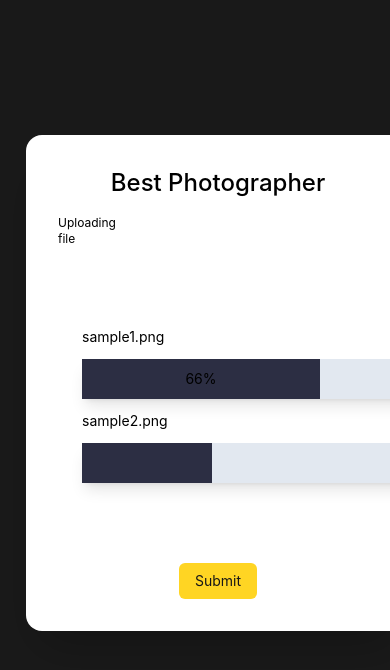
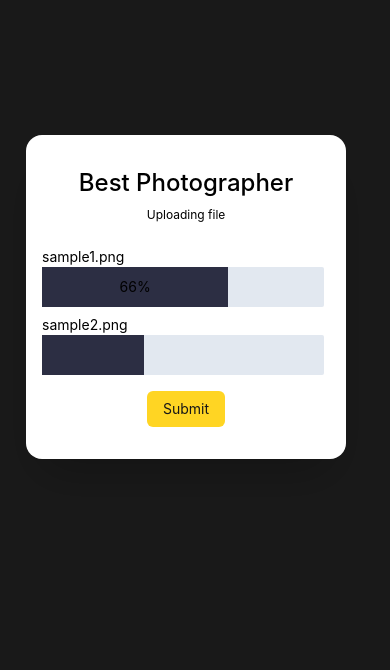
Before and after one commit to best2025j/FotoconWeb, a React (Create React App) app: page /upload in a window 390 px wide. Shown: the top 670 px of the page. Built offline with nearby package versions, Linux system fonts and the light colour scheme.

Commit message:
modal resizing for mobile veiw

```diff
--- a/src/Components/Upload.jsx
+++ b/src/Components/Upload.jsx
@@ -4,33 +4,33 @@ import Modal from "../Pages/Modal";
 const Upload = () => {
   return (
     <Modal>
-      <div className="px-4">
-        <div>
-          <h1 className="text-2xl text-bold text-center">Best Photographer</h1>
-          <p className="pr-[20rem] py-4 text-xs">Uploading file</p>
+      <div className="">
+        <div className="text-center">
+          <h1 className="text-2xl text-bold">Best Photographer</h1>
+          <p className="sm:pr-[20rem] sm:py-4 py-2 text-xs">Uploading file</p>
         </div>
 
-        <div className=" text-sm border-[#C4C4C4] m-4 border-dashed w-[26rem] mx-auto rounded-xl">
-          <div className="space-y-3 py-12 items-center px-6 ">
-            <div className="space-y-3">
+        <div className=" text-sm border-[#C4C4C4] m-4 border-dashed sm:w-[26rem] w-[18rem] mx-auto rounded-xl">
+          <div className="space-y-2 sm:py-2 items-center ">
+            <div className="sm:space-y-3">
               <p>sample1.png</p>
-              <div className=" bg-slate-200 shadow-lg w-[98%] rounded-sm">
+              <div className=" bg-slate-200 shadow-3xl w-[98%] rounded-sm">
                 <div className="bg-[#2C2E43] h-10 flex justify-center items-center w-[66%]">
                   66%
                 </div>
               </div>
             </div>
 
-            <div className="space-y-3">
+            <div className="sm:space-y-3">
               <p>sample2.png</p>
-              <div className=" bg-slate-200 shadow-lg w-[98%] rounded-sm">
+              <div className=" bg-slate-200 shadow-3xl w-[98%] rounded-sm">
                 <div className=" bg-[#2C2E43] h-10 flex justify-center items-center w-[36%]"></div>
               </div>
             </div>
           </div>
         </div>
 
-        <div className="pt-4 text-center">
+        <div className="sm:pt-4 text-center">
           <button
             type="submit"
             className=" md:px-9 md:py-3 py-2 px-4 bg-[#FFD523] text-sm text-[#171717] rounded-[6px]"
--- a/src/Components/UploadData.jsx
+++ b/src/Components/UploadData.jsx
@@ -7,8 +7,8 @@ const UploadData = () => {
     <Modal>
       <div className="text-center">
         <h1 className="text-2xl text-bold">Best Photographer</h1>
-        <p className="pr-[15rem] py-6 text-xs">Upload file</p>
-        <div className=" text-sm border border-slate-500 border-dashed w-[20rem] mx-auto rounded-xl">
+        <p className="sm:pr-[15rem] sm:py-6 py-2 text-xs">Upload file</p>
+        <div className=" text-sm border border-slate-500 border-dashed sm:w-[20rem] mx-auto rounded-xl">
           <div className="space-y-2 py-4 text-zinc-600">
             <p>Best Photographer</p>
             <a href="/">
@@ -19,7 +19,7 @@ const UploadData = () => {
             <p>Browse</p>
           </div>
         </div>
-        <div className="pt-8">
+        <div className="sm:pt-8 pt-2">
           <button
             type="submit"
             className=" md:px-8 md:py-3 py-2 px-4 bg-[#FFD523] text-sm text-[#171717] rounded-[6px]"
@@ -28,7 +28,7 @@ const UploadData = () => {
           </button>
         </div>
         {/*  */}
-        <div className="text-xs py-6">
+        <div className="text-xs sm:py-6 pt-2">
           <h3 className="uppercase">or</h3>
           <p>Upload from social media</p>
         </div>
--- a/src/Pages/Modal.jsx
+++ b/src/Pages/Modal.jsx
@@ -11,7 +11,7 @@ const Backdrop = (props) => {
 // Modal
 const ModalOverlay = (props) => {
   return (
-    <div className="fixed lg:top-[16vh] top-[16vh] lg:w-[30rem] md:w-[30rem] w-[24rem] md:left-[8rem] lg:left-[26rem] left-[26px] shadow-2xl bg-white p-4 z-10 rounded-2xl">
+    <div className="fixed lg:top-[16vh] top-[16vh] lg:w-[30rem] md:w-[30rem] sm:w-[24rem] w-[20rem] md:left-[8rem] lg:left-[26rem] left-[26px] shadow-2xl bg-white p-4 z-10 rounded-2xl">
       <div className="text-black py-4">{props.children}</div>
     </div>
   );
```
